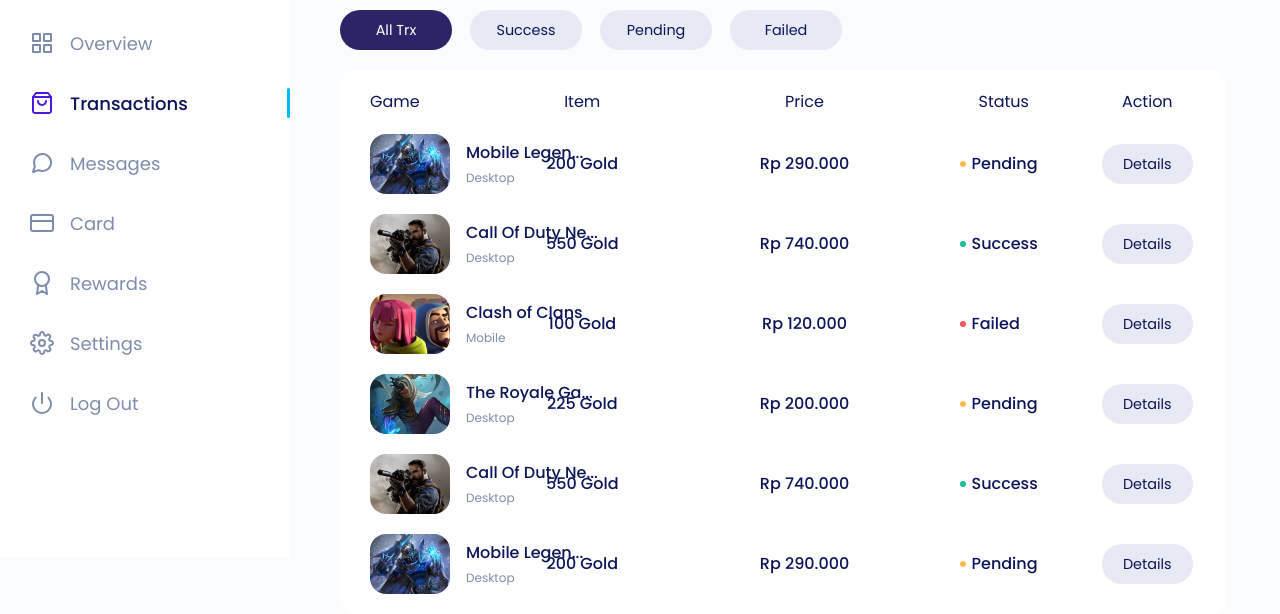
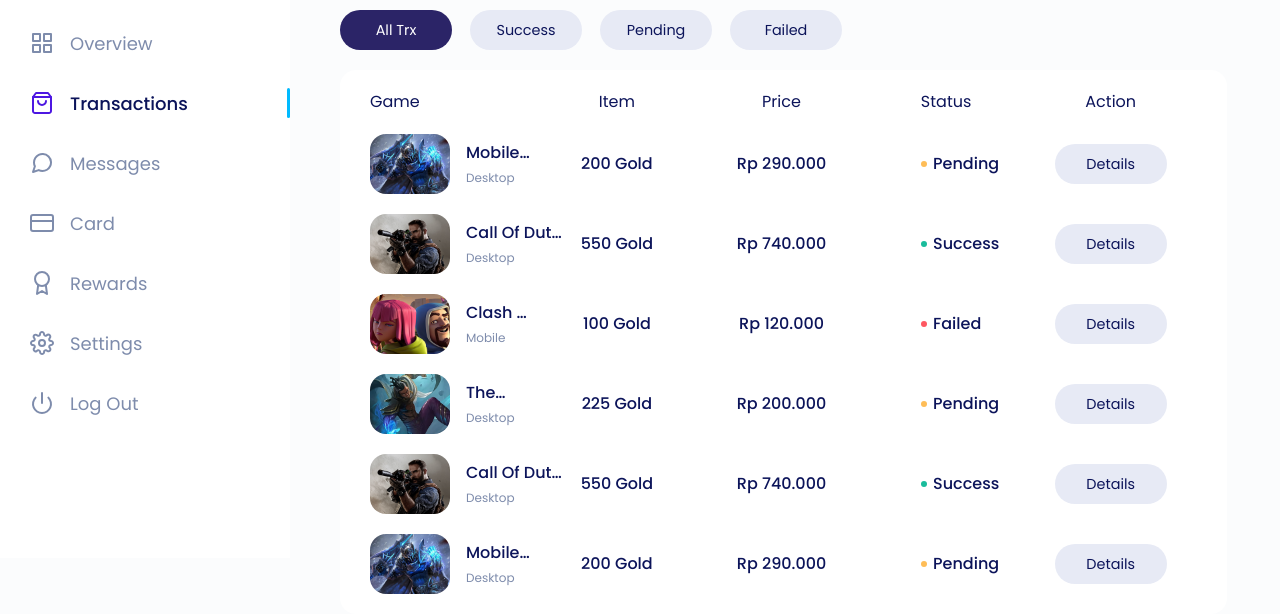
Before and after one commit to cakfan/transaction-dashboard, a website: page src/index.html in a window 1280 px wide. Shown: the part 242-856 px from the top of the page. Drawn offline with Linux system fonts and the light colour scheme.

Commit message:
fix: table width

```diff
--- a/src/index.html
+++ b/src/index.html
@@ -228,13 +228,13 @@
                 >
                   Game
                 </th>
-                <th class="!w-[241.5px] text-[16px] leading-6 font-normal">
+                <th class="!min-w-[241.5px] text-[16px] leading-6 font-normal">
                   Item
                 </th>
-                <th class="!w-[203px] text-[16px] leading-6 font-normal">
+                <th class="!min-w-[203px] text-[16px] leading-6 font-normal">
                   Price
                 </th>
-                <th class="!w-[195.5px] text-[16px] leading-6 font-normal">
+                <th class="!min-w-[195.5px] text-[16px] leading-6 font-normal">
                   Status
                 </th>
                 <th class="text-[16px] leading-6 font-normal">Action</th>
@@ -242,7 +242,7 @@
             </thead>
             <tbody>
               <tr class="">
-                <td class="my-2.5 h-[60px] !w-[231px] flex items-center gap-4">
+                <td class="my-2.5 h-[60px] flex items-center gap-4">
                   <div
                     class="h-[60px] w-[80px] shrink-0 rounded-[16px] overflow-clip"
                   >
@@ -254,7 +254,8 @@
                   </div>
                   <div class="flex flex-1 flex-col gap-1">
                     <h2 class="text-[16px] leading-6 font-medium line-clamp-1">
-                      Mobile Legen...
+                      Mobile Legend Lorem ipsum dolor, sit amet consectetur
+                      adipisicing elit. Autem, eum!
                     </h2>
                     <p class="text-[12px] text-accent leading-[18px]">
                       Desktop
@@ -270,11 +271,15 @@
                   Rp 290.000
                 </td>
                 <td class="">
-                  <div class="pl-[53.5px] flex items-center gap-1.5">
-                    <span class="h-1.5 w-1.5 rounded-full bg-warning"></span>
-                    <span class="!w-[81px] text-[16px] leading-6 font-medium"
+                  <div class="flex items-center justify-center min-w-[195.5px]">
+                    <div class="flex items-center gap-1.5 w-[81px]">
+                      <span
+                        class="h-1.5 w-1.5 rounded-full bg-warning shrink-0"
+                      ></span>
+                      <span class="text-[16px] leading-6 font-medium"
                         >Pending</span
                       >
+                    </div>
                   </div>
                 </td>
                 <td>
@@ -291,7 +296,7 @@
                 </td>
               </tr>
               <tr class="">
-                <td class="my-2.5 h-[60px] w-[231px] flex items-center gap-4">
+                <td class="my-2.5 h-[60px] flex items-center gap-4">
                   <div
                     class="h-[60px] w-[80px] shrink-0 rounded-[16px] overflow-clip"
                   >
@@ -303,7 +308,8 @@
                   </div>
                   <div class="flex flex-col gap-1">
                     <h2 class="text-[16px] leading-6 font-medium line-clamp-1">
-                      Call Of Duty Ne...
+                      Call Of Duty Ne Lorem ipsum dolor sit amet consectetur
+                      adipisicing elit. Nam, aspernatur.
                     </h2>
                     <p class="text-[12px] text-accent leading-[18px]">
                       Desktop
@@ -319,11 +325,15 @@
                   Rp 740.000
                 </td>
                 <td>
-                  <div class="pl-[53.5px] flex items-center gap-1.5">
-                    <span class="h-1.5 w-1.5 rounded-full bg-success"></span>
+                  <div class="flex items-center justify-center min-w-[195.5px]">
+                    <div class="flex items-center gap-1.5 w-[81px]">
+                      <span
+                        class="h-1.5 w-1.5 rounded-full bg-success shrink-0"
+                      ></span>
                       <span class="text-[16px] leading-6 font-medium"
                         >Success</span
                       >
+                    </div>
                   </div>
                 </td>
                 <td>
@@ -340,7 +350,7 @@
                 </td>
               </tr>
               <tr class="">
-                <td class="my-2.5 h-[60px] w-[231px] flex items-center gap-4">
+                <td class="my-2.5 h-[60px] flex items-center gap-4">
                   <div
                     class="h-[60px] w-[80px] shrink-0 rounded-[16px] overflow-clip"
                   >
@@ -366,11 +376,15 @@
                   Rp 120.000
                 </td>
                 <td>
-                  <div class="pl-[53.5px] flex items-center gap-1.5">
-                    <span class="h-1.5 w-1.5 rounded-full bg-error"></span>
+                  <div class="flex items-center justify-center min-w-[195.5px]">
+                    <div class="flex items-center gap-1.5 w-[81px]">
+                      <span
+                        class="h-1.5 w-1.5 rounded-full bg-error shrink-0"
+                      ></span>
                       <span class="text-[16px] leading-6 font-medium"
                         >Failed</span
                       >
+                    </div>
                   </div>
                 </td>
                 <td>
@@ -387,7 +401,7 @@
                 </td>
               </tr>
               <tr class="">
-                <td class="my-2.5 h-[60px] w-[231px] flex items-center gap-4">
+                <td class="my-2.5 h-[60px] flex items-center gap-4">
                   <div
                     class="h-[60px] w-[80px] shrink-0 rounded-[16px] overflow-clip"
                   >
@@ -399,7 +413,7 @@
                   </div>
                   <div class="flex flex-col gap-1">
                     <h2 class="text-[16px] leading-6 font-medium line-clamp-1">
-                      The Royale Ga...
+                      The Royale Garden
                     </h2>
                     <p class="text-[12px] text-accent leading-[18px]">
                       Desktop
@@ -415,11 +429,15 @@
                   Rp 200.000
                 </td>
                 <td>
-                  <div class="pl-[53.5px] flex items-center gap-1.5">
-                    <span class="h-1.5 w-1.5 rounded-full bg-warning"></span>
+                  <div class="flex items-center justify-center min-w-[195.5px]">
+                    <div class="flex items-center gap-1.5 w-[81px]">
+                      <span
+                        class="h-1.5 w-1.5 rounded-full bg-warning shrink-0"
+                      ></span>
                       <span class="text-[16px] leading-6 font-medium"
                         >Pending</span
                       >
+                    </div>
                   </div>
                 </td>
                 <td>
@@ -436,7 +454,7 @@
                 </td>
               </tr>
               <tr class="">
-                <td class="my-2.5 h-[60px] w-[231px] flex items-center gap-4">
+                <td class="my-2.5 h-[60px] flex items-center gap-4">
                   <div
                     class="h-[60px] w-[80px] shrink-0 rounded-[16px] overflow-clip"
                   >
@@ -448,7 +466,8 @@
                   </div>
                   <div class="flex flex-col gap-1">
                     <h2 class="text-[16px] leading-6 font-medium line-clamp-1">
-                      Call Of Duty Ne...
+                      Call Of Duty Ne Lorem ipsum dolor sit, amet consectetur
+                      adipisicing elit. Odio, nisi!
                     </h2>
                     <p class="text-[12px] text-accent leading-[18px]">
                       Desktop
@@ -464,11 +483,15 @@
                   Rp 740.000
                 </td>
                 <td>
-                  <div class="pl-[53.5px] flex items-center gap-1.5">
-                    <span class="h-1.5 w-1.5 rounded-full bg-success"></span>
+                  <div class="flex items-center justify-center min-w-[195.5px]">
+                    <div class="flex items-center gap-1.5 w-[81px]">
+                      <span
+                        class="h-1.5 w-1.5 rounded-full bg-success shrink-0"
+                      ></span>
                       <span class="text-[16px] leading-6 font-medium"
                         >Success</span
                       >
+                    </div>
                   </div>
                 </td>
                 <td>
@@ -485,7 +508,7 @@
                 </td>
               </tr>
               <tr class="">
-                <td class="my-2.5 h-[60px] w-[231px] flex items-center gap-4">
+                <td class="my-2.5 h-[60px] flex items-center gap-4">
                   <div
                     class="h-[60px] w-[80px] shrink-0 rounded-[16px] overflow-clip"
                   >
@@ -497,7 +520,8 @@
                   </div>
                   <div class="flex flex-col gap-1">
                     <h2 class="text-[16px] leading-6 font-medium line-clamp-1">
-                      Mobile Legen...
+                      Mobile Legend Lorem ipsum dolor sit amet consectetur
+                      adipisicing elit. Alias, nostrum!
                     </h2>
                     <p class="text-[12px] text-accent leading-[18px]">
                       Desktop
@@ -513,11 +537,15 @@
                   Rp 290.000
                 </td>
                 <td>
-                  <div class="pl-[53.5px] flex items-center gap-1.5">
-                    <span class="h-1.5 w-1.5 rounded-full bg-warning"></span>
+                  <div class="flex items-center justify-center min-w-[195.5px]">
+                    <div class="flex items-center gap-1.5 w-[81px]">
+                      <span
+                        class="h-1.5 w-1.5 rounded-full bg-warning shrink-0"
+                      ></span>
                       <span class="text-[16px] leading-6 font-medium"
                         >Pending</span
                       >
+                    </div>
                   </div>
                 </td>
                 <td>
```
Also changed, not shown: src/output.css. Lines whose indentation alone changed are shown as unchanged.
